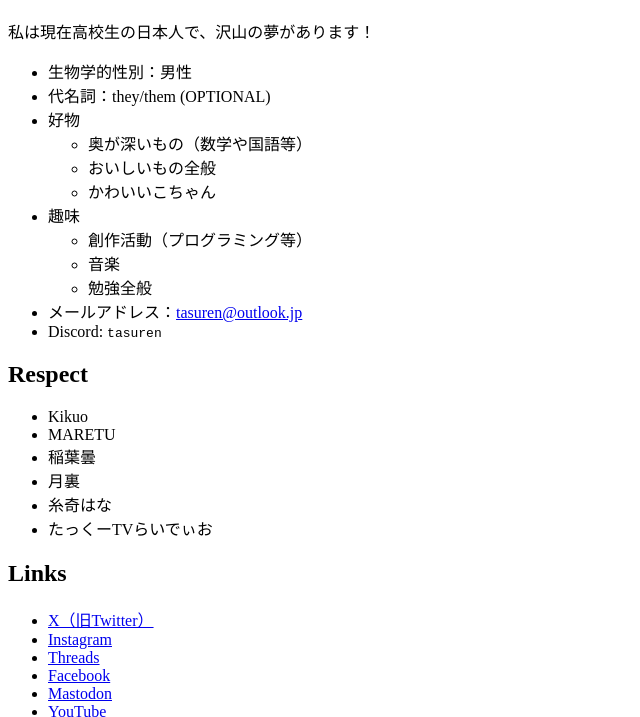
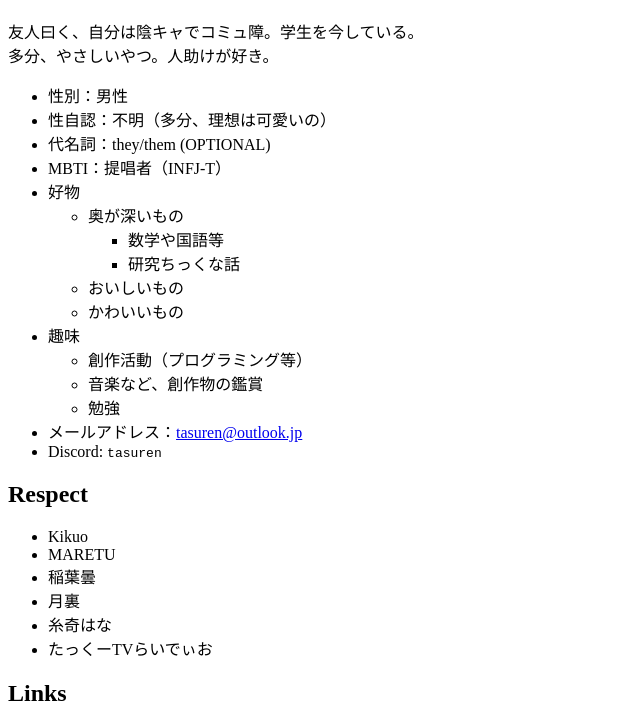
Before and after one commit to tasuren/website, an Astro site: page /profile in a window 1280 px wide. Shown: the part 61-778 px from the top of the page, without its empty margins (0-640 px from the left). Built offline with nearby package versions, Linux system fonts and the light colour scheme; Astro itself is replaced by a stand-in of ours.

Commit message:
プロフィールなどに情報を追加

```diff
--- a/src/pages/profile.md
+++ b/src/pages/profile.md
@@ -2,19 +2,25 @@
 title: Profile
 description: tasurenについての情報が記されているページです。
 ---
+
 # Profile
-私は現在高校生の日本人で、沢山の夢があります！
+友人曰く、自分は陰キャでコミュ障。学生を今している。
+多分、やさしいやつ。人助けが好き。
 
-- 生物学的性別：男性
+- 性別：男性
+- 性自認：不明（多分、理想は可愛いの）
 - 代名詞：they/them (OPTIONAL)
+- MBTI：提唱者（INFJ-T）
 - 好物
-  - 奥が深いもの（数学や国語等）
-  - おいしいもの全般
-  - かわいいこちゃん
+  - 奥が深いもの
+    - 数学や国語等
+    - 研究ちっくな話
+  - おいしいもの
+  - かわいいもの
 - 趣味
   - 創作活動（プログラミング等）
-  - 音楽
-  - 勉強全般
+  - 音楽など、創作物の鑑賞
+  - 勉強
 - メールアドレス：[tasuren@outlook.jp](tasuren@outlook.jp)
 - Discord: `tasuren`
 
@@ -27,7 +33,7 @@ description: tasurenについての情報が記されているページです。
 - たっくーTVらいでぃお
 
 ## Links
-- <a href="https://twitter.com/tasuren1022/" target="_blank">X（旧Twitter）</a>
+- <a href="https://x.com/tasuren1022/" target="_blank">X（旧Twitter）</a>
 - <a href="https://www.instagram.com/tasuren1022/" target="_blank">Instagram</a>
 - <a href="https://www.threads.net/@tasuren1022/" target="_blank">Threads</a>
 - <a href="https://www.facebook.com/tasuren" target="_blank">Facebook</a>
```
Also changed, not shown: src/pages/index.md (+8 -3 lines).
